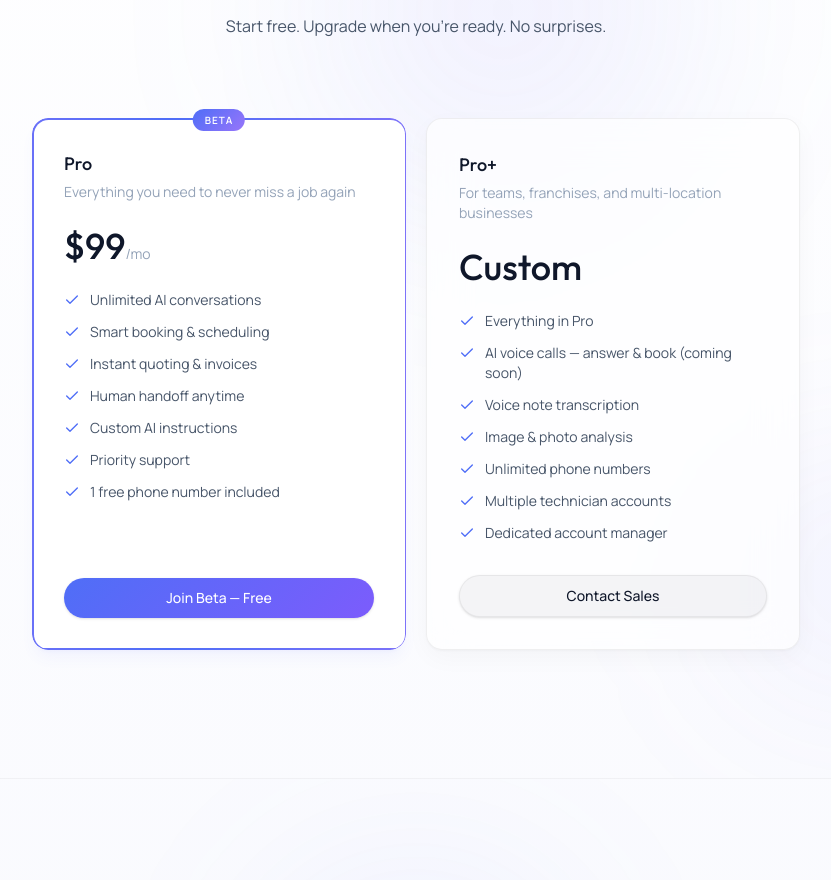
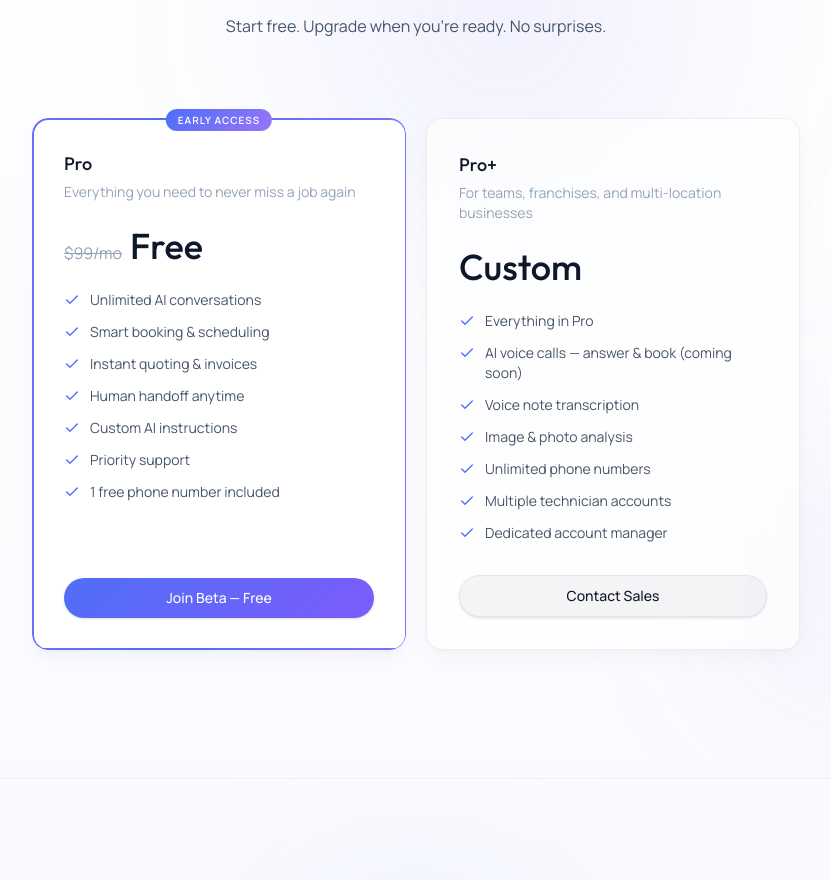
Before and after one commit to bhamani-sahil/dispatchai, a React (Create React App) app in the folder webapp/: page / in a window 1280 px wide. Shown: the part 4462-5342 px from the top of the page, without its empty margins (224-1055 px from the left). Built offline with nearby package versions, Linux system fonts and the light colour scheme; no server answers.

Commit message:
Pricing — early access badge, free with  strikethrough

```diff
--- a/webapp/src/components/landing/Pricing.jsx
+++ b/webapp/src/components/landing/Pricing.jsx
@@ -5,8 +5,8 @@ import { Button } from "../ui/button";
 const plans = [
   {
     name: "Pro",
-    price: "$99",
-    period: "/mo",
+    price: "Free",
+    period: "",
     description: "Everything you need to never miss a job again",
     features: [
       "Unlimited AI conversations",
@@ -19,7 +19,8 @@ const plans = [
     ],
     highlight: true,
     cta: "Join Beta — Free",
-    badge: "Beta",
+    badge: "Early Access",
+    originalPrice: "$99",
   },
   {
     name: "Pro+",
@@ -122,6 +123,11 @@ export default function Pricing({ onSignup }) {
               </div>
 
               <div className="mb-6">
+                {plan.originalPrice && (
+                  <span className="text-base text-[#94A3B8] line-through mr-2">
+                    {plan.originalPrice}/mo
+                  </span>
+                )}
                 <span
                   className="text-4xl font-medium text-[#0F172A]"
                   style={{ fontFamily: "'Outfit', sans-serif" }}
```
